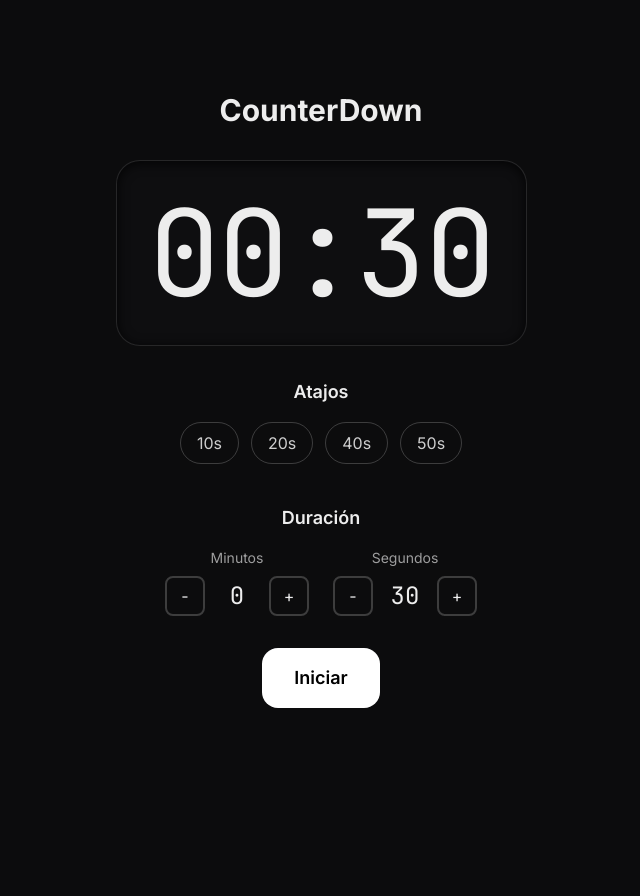
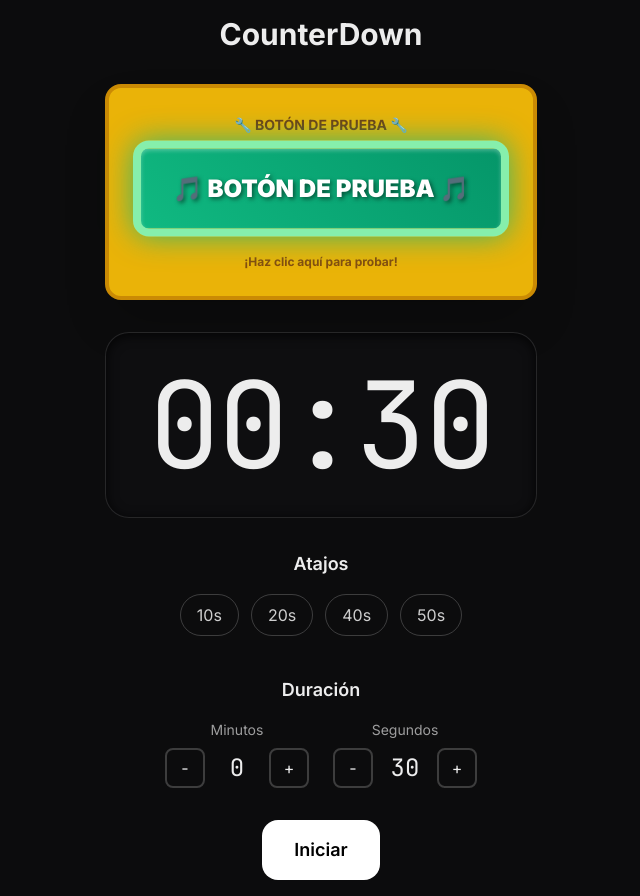
Before and after one commit to frameloop/countdown-app, a React (Vite) app: page / in a window 1280 px wide. Shown: the whole page, without its empty margins (319-959 px from the left). Before the commit the page ends 800 px from the top, so only its background shows below. Built offline with nearby package versions, Linux system fonts and the light colour scheme.

Commit message:
feat: Add super visible test button to landing page
- Add bright yellow test button section to landing page
- Button shows alert and console log when clicked
- Use same styling as countdown page test button
- Make button visible immediately on app load
- Help diagnose if app is loading correctly

```diff
--- a/src/App.tsx
+++ b/src/App.tsx
@@ -63,6 +63,30 @@ const App = () => {
                <h1 className="text-3xl font-bold text-center mb-8">
                  CounterDown
                </h1>
+
+        {/* BOTÓN DE PRUEBA SÚPER VISIBLE EN LANDING */}
+        <div className="mb-8 p-6 bg-yellow-500 border-4 border-yellow-600 shadow-2xl rounded-2xl">
+          <div className="text-center mb-2">
+            <span className="text-yellow-900 font-bold text-sm">🔧 BOTÓN DE PRUEBA 🔧</span>
+          </div>
+          <button
+            onClick={() => {
+              console.log('🎵 BOTÓN DE PRUEBA CLICKEADO 🎵');
+              alert('¡Botón de prueba funcionando!');
+            }}
+            className="w-full py-6 px-8 bg-green-500 hover:bg-green-600 text-white font-black text-2xl rounded-2xl shadow-2xl border-8 border-green-300 animate-bounce"
+            style={{
+              background: 'linear-gradient(45deg, #10B981, #059669)',
+              boxShadow: '0 0 30px rgba(16, 185, 129, 0.8), inset 0 2px 4px rgba(255,255,255,0.3)',
+              textShadow: '2px 2px 4px rgba(0,0,0,0.5)'
+            }}
+          >
+            🎵 BOTÓN DE PRUEBA 🎵
+          </button>
+          <div className="text-center mt-2">
+            <span className="text-yellow-800 font-bold text-xs">¡Haz clic aquí para probar!</span>
+          </div>
+        </div>
 
         {/* Display odómetro */}
         <div className="mb-8">
```
